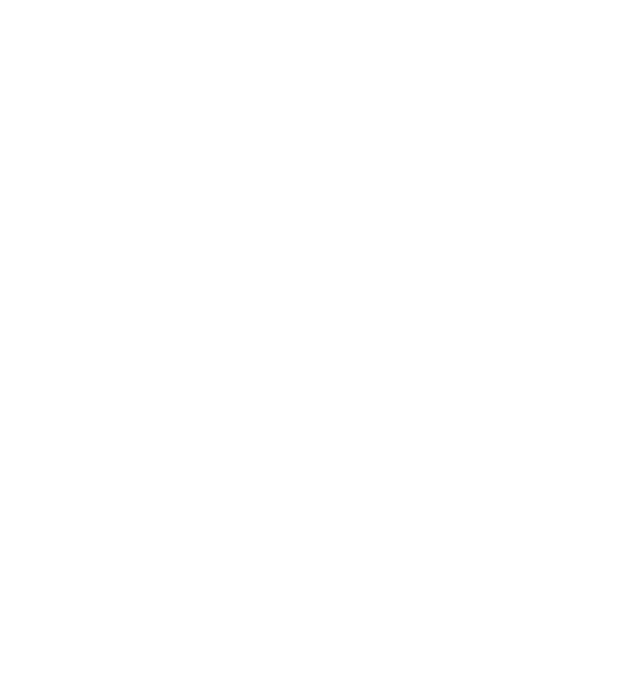
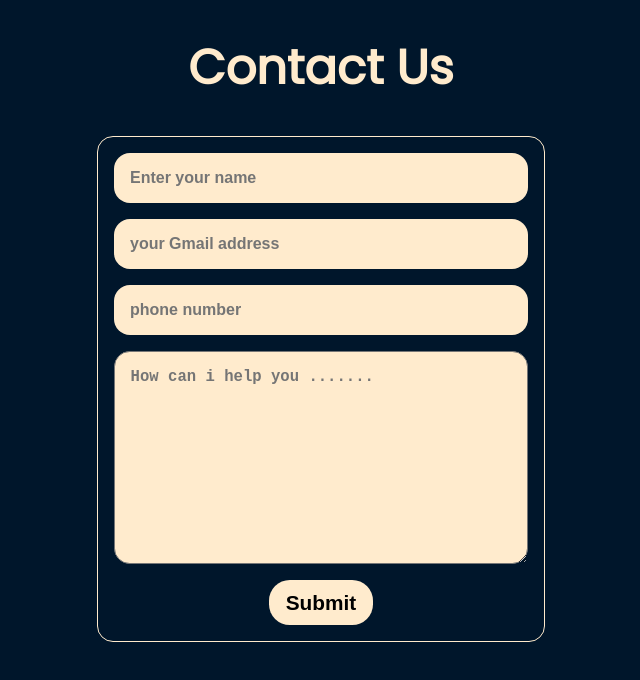
Before and after one commit to ujjwalsha/Algoviz, a plain HTML site: page contact/contact.html in a window 1280 px wide. Shown: the whole page, without its empty margins (319-959 px from the left). Drawn offline with Linux system fonts and the light colour scheme.

Commit message:
contactpage

```diff
--- a/contact/contact.html
+++ b/contact/contact.html
@@ -3,9 +3,48 @@
 <head>
     <meta charset="UTF-8">
     <meta name="viewport" content="width=device-width, initial-scale=1.0">
-    <title>Document</title>
+    <title>Algoviz</title>
+    <link rel="stylesheet" href="https://cdnjs.cloudflare.com/ajax/libs/font-awesome/6.4.2/css/all.min.css" integrity="sha512-z3gLpd7yknf1YoNbCzqRKc4qyor8gaKU1qmn+CShxbuBusANI9QpRohGBreCFkKxLhei6S9CQXFEbbKuqLg0DA==" crossorigin="anonymous" referrerpolicy="no-referrer"
+    />
+    <link rel="stylesheet" href="style.css">
 </head>
 <body>
 
+    <div id="wrapper">
+        <div class="container">
+            <h2>Contact Us</h2>
+            <form onsubmit="sendEmail(); reset(); return false;">
+                <input type="text" id="name" placeholder="Enter your name" required>
+                <input type="text" id="email" placeholder="your Gmail address" required>
+                <input type="text" id="phone" placeholder="phone number" required>
+                <textarea name="" id="message" cols="30" rows="10" placeholder="How can i help you ......."></textarea>
+                <button type="submit" class="btn">Submit</button>
+            </form>
+
+
+        </div>
+    </div>
+
+    <script src="https://smtpjs.com/v3/smtp.js"></script>
+
+    <script>
+
+        function sendEmail(){
+            Email.send({
+    Host : "smtp.gmail.com",
+    Username : "ujjwalunforgettable@gmail.com",
+    Password : "ujjwal@llen",
+    To : 'ujjwalkumararch@gmail.com',
+    From : document.getElementById('email').value,
+    Subject : " New contact form enquiry",
+    Body : "And this is the body"
+    }).then(
+    message => alert("send successfully!")
+    );
+
+        }
+
+    </script>
+
 </body>
 </html>
--- a/contact/style.css
+++ b/contact/style.css
@@ -0,0 +1,120 @@
+@import url('https://fonts.googleapis.com/css2?family=Poppins&display=swap');
+
+*{
+    padding: 0;
+    margin: 0;
+    box-sizing: border-box;
+}
+
+:root{
+    --background-color: #00162b;
+    --font-color: blanchedalmond;
+}
+
+
+#wrapper{
+    position: relative;
+    /* border: 1px solid coral; */
+    background-color: var(--background-color);
+    font-family: 'poppins', sans-serif;
+    overflow-x: hidden;
+    display: flex;
+    justify-content: center;
+    height: 100vh;
+    color: blanchedalmond;
+}
+
+.container{
+    /* border: 1px solid coral; */
+    display: flex;
+    /* gap: 1em; */
+    margin-top: 2em;
+    width: 50%;
+
+    flex-direction: column;
+
+    @media screen and (max-width:480px) {
+        width: 100%;
+    }
+
+}
+
+.container h2{
+    font-size: 3em;
+    text-align: center;
+    /* border: 1px solid coral; */
+
+    @media screen and (max-width: 480px){
+        font-size: 2.5em;
+    }
+
+}
+
+
+form{
+     border: 1px solid blanchedalmond;
+     display: flex;
+     padding: 1em;
+     margin-bottom: 50%;
+     border-radius: 1em;
+
+    margin: 5% 15%;
+    gap: 1em;
+    flex-direction: column;
+    @media screen and (max-width: 480px){
+        margin: 10% 5%;
+    }
+}
+
+form input{
+    background-color: blanchedalmond;
+    font-weight: bold;
+    font-size: 1em;
+    padding: 1em;
+    border-radius: 1em;
+    border: none;
+
+    @media screen and (max-width: 480px){
+        font-size: 0.8em;
+        font-weight: bold;
+    }
+}
+
+form textarea{
+    font-weight: bold;
+    font-size: 1.2em;
+    background-color: blanchedalmond;
+    border-radius: 1em;
+    padding: 1em;
+
+    @media screen and (max-width: 480px){
+        font-size: 1em;
+        font-weight: bold;
+    }
+
+}
+
+
+
+.container button{
+    font-size:  1.3em;
+    width: 5em;
+    margin: 0 auto;
+    background-color: blanchedalmond;
+    font-weight: bold;
+    padding: 0.5em;
+    border: none;
+    border-radius: 1em;
+
+    @media screen and (max-width: 480px){
+        font-size: 1em;
+        padding: 0.6em;
+    }
+
+
+}
+
+
+.container button:hover{
+    background-color: rgb(253, 175, 58);
+}
```
Also changed, not shown: index.html (+1 -1 lines), contact/app.js (added).
